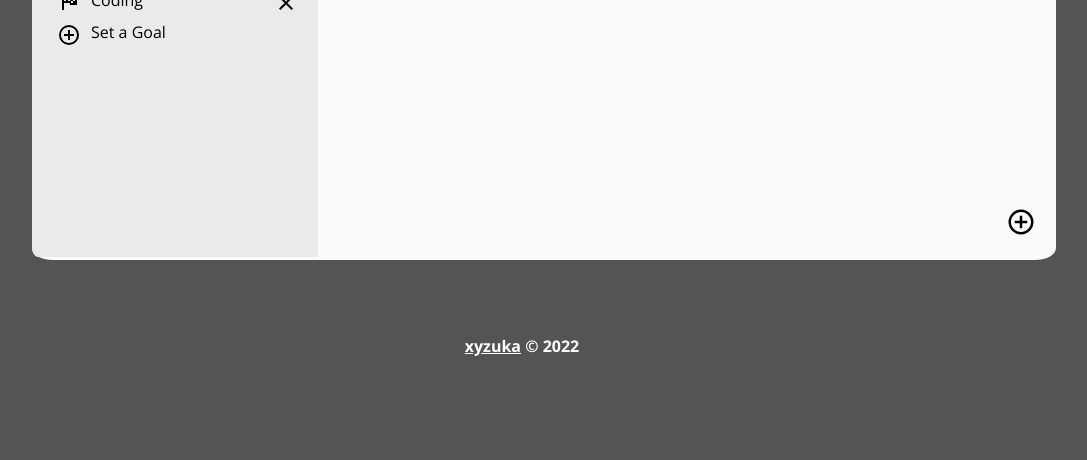
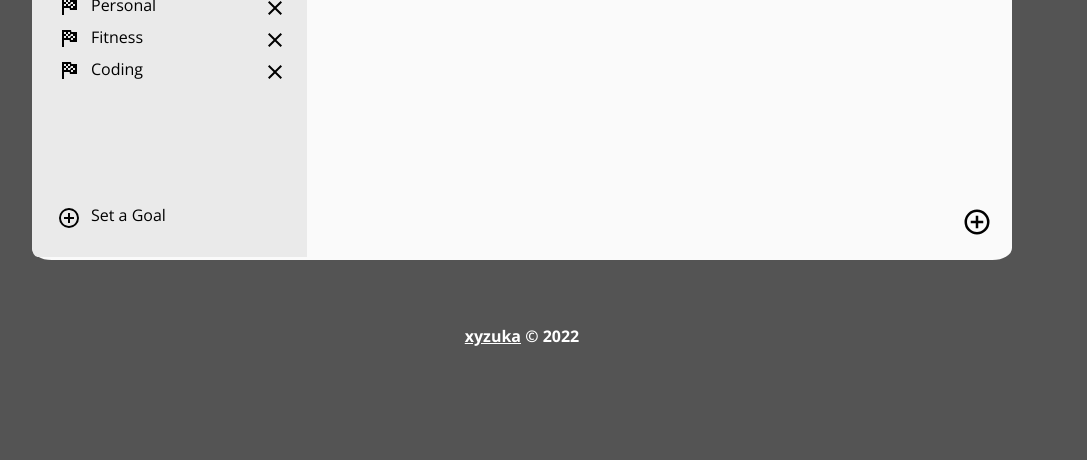
Before and after one commit to xyzuka/To-Do-List, a website built with webpack: page src/template.html in a window 1280 px wide. Shown: the part 440-900 px from the top of the page, without its empty margins (118-1205 px from the left). After the commit the page ends 800 px from the top, so only its background shows below. Built offline with nearby package versions, Linux system fonts and the light colour scheme.

Commit message:
Adding new goal feature

```diff
--- a/src/index.js
+++ b/src/index.js
@@ -2,10 +2,14 @@ import _ from 'lodash';
 import './style.css';
 import modalFeature from './modules/modalFeature';
 import { timeAndDayUpdate } from './modules/timeFeature.js';
+// import addNewGoal from './modules/addNewGoal.js';
+import renderUI from './modules/renderingUI.js';
 
 function initToDoApp() {
   modalFeature();
   setInterval(timeAndDayUpdate, 1000);
+  // addNewGoal();
+  renderUI();
 }
 
 document.addEventListener('DOMContentLoaded', initToDoApp);
--- /dev/null
+++ b/src/modules/addNewGoal.js
@@ -0,0 +1,14 @@
+import { goalListStorage } from './storage.js';
+import { renderGoalsFromStorage } from './renderingUI.js';
+
+const submitGoalBtn = document.querySelector('.submit-goal');
+const newGoalForm = document.querySelector('[data-new-goal]');
+const goalInput = document.getElementById('goalTitle');
+
+export default function addNewGoal() {
+  const goal = goalInput.value;
+  goalListStorage.push(goal);
+  console.log(goalListStorage);
+  goalInput.value = null;
+  renderGoalsFromStorage();
+}
--- a/src/modules/modalFeature.js
+++ b/src/modules/modalFeature.js
@@ -1,3 +1,5 @@
+import addNewGoal from './addNewGoal.js';
+
 const show_goal_modal = document.querySelector('.set-goal-prompt');
 const show_to_do_modal = document.querySelector('.add-to-do-button');
 const modal = document.querySelector('.add-goal-modal');
@@ -37,17 +39,24 @@ export default function modalFeature() {
 
   document.addEventListener('keydown', function (e) {
     if (e.key === 'Escape') {
+      e.preventDefault();
       closeModals();
     }
   });
 
-  add_goal_btn.addEventListener('click', closeModals);
+  add_goal_btn.addEventListener('click', (e) => {
+    e.preventDefault();
+    closeModals();
+    addNewGoal();
+  });
 
   add_to_do_btn.addEventListener('click', closeModals);
 
   document.addEventListener('keydown', function (e) {
     if (e.key === 'Enter') {
+      e.preventDefault();
       closeModals();
+      addNewGoal();
     }
   });
 }
--- /dev/null
+++ b/src/modules/renderingUI.js
@@ -0,0 +1,39 @@
+import { goalListStorage } from './storage.js';
+
+function clearElement(element) {
+  while (element.firstChild) {
+    element.removeChild(element.firstChild);
+  }
+}
+
+export function renderGoalsFromStorage() {
+  const goalsContainer = document.querySelector('.goals-container');
+
+  console.log(goalListStorage);
+
+  clearElement(goalsContainer);
+
+  goalListStorage.forEach((goal) => {
+    const markUpGoals = `
+      <div class="goal button">
+        <div class="goal-sign">
+            <svg style="width:24px;height:24px" viewBox="0 0 24 24">
+              <path fill="currentColor" d="M14.4,6H20V16H13L12.6,14H7V21H5V4H14L14.4,6M14,14H16V12H18V10H16V8H14V10L13,8V6H11V8H9V6H7V8H9V10H7V12H9V10H11V12H13V10L14,12V14M11,10V8H13V10H11M14,10H16V12H14V10Z"></path>
+            </svg>
+            <ul class="goal button set-goal-text button">${goal}</ul>
+        </div>
+        <div class="delete-btn">
+          <svg style="width:24px;height:24px" viewBox="0 0 24 24">
+            <path fill="currentColor" d="M19,6.41L17.59,5L12,10.59L6.41,5L5,6.41L10.59,12L5,17.59L6.41,19L12,13.41L17.59,19L19,17.59L13.41,12L19,6.41Z"></path>
+          </svg>
+        </div>
+      </div>
+    `;
+
+    goalsContainer.insertAdjacentHTML('afterbegin', markUpGoals);
+  });
+}
+
+export default function renderUI() {
+  renderGoalsFromStorage();
+}
--- a/src/modules/storage.js
+++ b/src/modules/storage.js
@@ -0,0 +1 @@
+export let goalListStorage = ['Coding', 'Fitness', 'Personal'];
--- a/src/style.css
+++ b/src/style.css
@@ -36,7 +36,6 @@
 
 body {
   background-color: var(--bc-color);
-  height: 100vh;
 }
 
 footer {
@@ -44,6 +43,7 @@ footer {
   bottom: 0;
   height: 25px;
   width: 100%;
+  margin-bottom: 10px;
   text-align: center;
   display: flex;
   gap: 10px;
@@ -56,7 +56,6 @@ footer {
 
 .to-do-app {
   margin: 100px 150px 100px 150px;
-  width: 80%;
   height: 600px;
   background-color: var(--main-white);
   border-radius: 2%;
@@ -96,8 +95,14 @@ footer {
   border-radius: 0 0 0 2%;
 }
 
-.goals-section {
-  margin-top: 20px;
+.main-header {
+  margin-top: 10px;
+}
+
+.goals-container {
+  height: 200px;
+  margin: 5px 0px 10px 0px;
+  overflow: auto;
 }
 
 .button {
@@ -115,6 +120,12 @@ footer {
   display: flex;
   justify-content: space-between;
   align-items: center;
+}
+
+.goal-form {
+  display: flex;
+  flex-direction: column;
+  gap: 10px;
 }
 
 .delete-btn {
--- a/src/template.html
+++ b/src/template.html
@@ -33,7 +33,8 @@
           </div>
           <div class="goals-section">
             <h2 class="main-header">Goals</h2>
-            <div class="goal button">
+            <div class="goals-container">
+              <!-- <div class="goal button">
                <div class="goal-sign">
                   <svg style="width:24px;height:24px" viewBox="0 0 24 24">
                     <path fill="currentColor" d="M14.4,6H20V16H13L12.6,14H7V21H5V4H14L14.4,6M14,14H16V12H18V10H16V8H14V10L13,8V6H11V8H9V6H7V8H9V10H7V12H9V10H11V12H13V10L14,12V14M11,10V8H13V10H11M14,10H16V12H14V10Z" />
@@ -45,14 +46,14 @@
                     <path fill="currentColor" d="M19,6.41L17.59,5L12,10.59L6.41,5L5,6.41L10.59,12L5,17.59L6.41,19L12,13.41L17.59,19L19,17.59L13.41,12L19,6.41Z" />
                   </svg>
                 </div>
+              </div> -->
+            </div>
           </div>
           <div class="set-goal-prompt button">
             <svg style="width:24px;height:24px" viewBox="0 0 24 24">
               <path fill="currentColor" d="M12,20C7.59,20 4,16.41 4,12C4,7.59 7.59,4 12,4C16.41,4 20,7.59 20,12C20,16.41 16.41,20 12,20M12,2A10,10 0 0,0 2,12A10,10 0 0,0 12,22A10,10 0 0,0 22,12A10,10 0 0,0 12,2M13,7H11V11H7V13H11V17H13V13H17V11H13V7Z" />
             </svg>
             <ul class="set-goal-text button">Set a Goal</ul>
-
-            </div>
           </div>
         </div>
         <div class="right-section">
@@ -121,8 +122,10 @@
         <button class="close-modal">&times;</button>
         <div class="modal-content">
           <h2>New Goal</h2>
+          <form action="" class="goal-form" data-new-goal>
             <input type="text" id="goalTitle">
             <button class="submit-goal">Add Goal</button>
+          </form>
         </div>
     </div>
     <div class="add-to-do-modal modal hide">
```
Also changed, not shown: dist/index.html, dist/main.js, src/modules/appLogic.js (deleted). Lines whose indentation alone changed are shown as unchanged.
